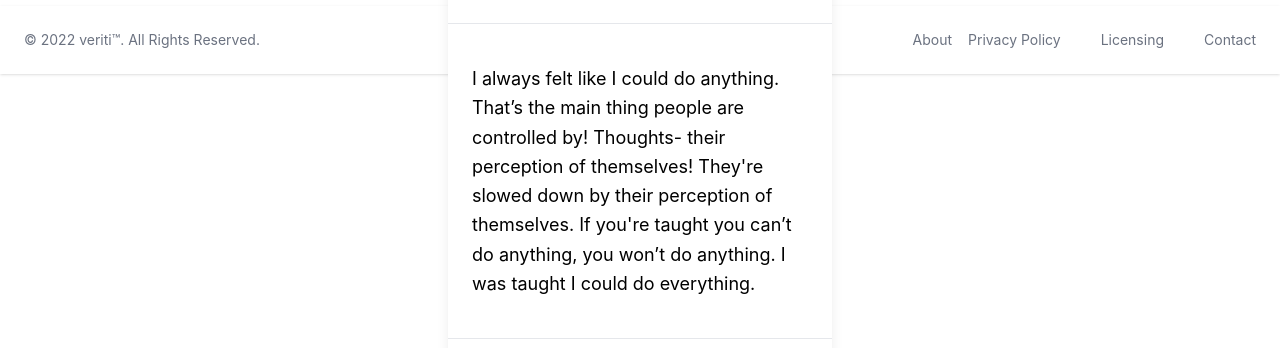
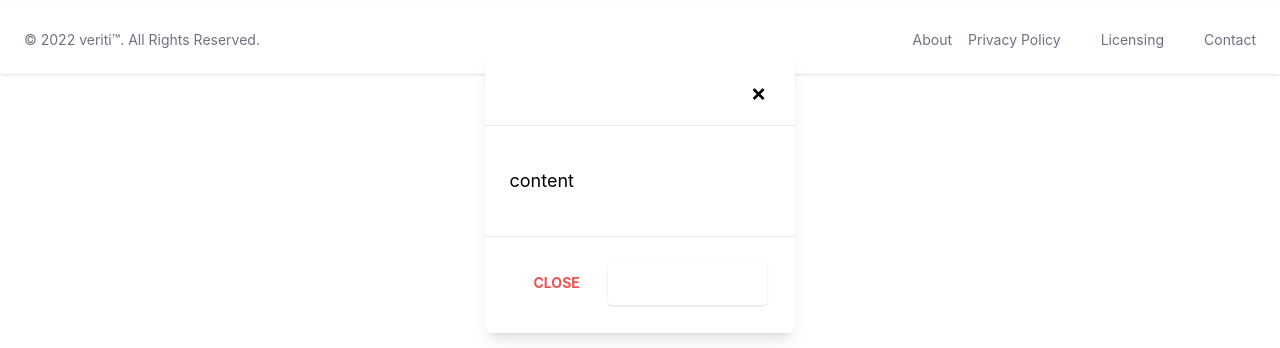
Before and after one commit to veriti-app/veriti, a React (Create React App) app in the folder client/: page /explore in a window 1280 px wide. Both pictures are taken after a click on the button "Explore". Shown: the part 207-555 px from the top of the page. Built offline with nearby package versions, Linux system fonts and the light colour scheme; no server answers.

Commit message:
Update Modal.jsx
change p

```diff
--- a/client/src/components/Modal.jsx
+++ b/client/src/components/Modal.jsx
@@ -41,11 +41,7 @@ export default function Modal() {
                 {/*body*/}
                 <div className="relative p-6 flex-auto">
                   <p className="my-4 text-slate-500 text-lg leading-relaxed">
-                    I always felt like I could do anything. That’s the main
-                    thing people are controlled by! Thoughts- their perception
-                    of themselves! They're slowed down by their perception of
-                    themselves. If you're taught you can’t do anything, you
-                    won’t do anything. I was taught I could do everything.
+                    content
                   </p>
                 </div>
                 {/*footer*/}
```
